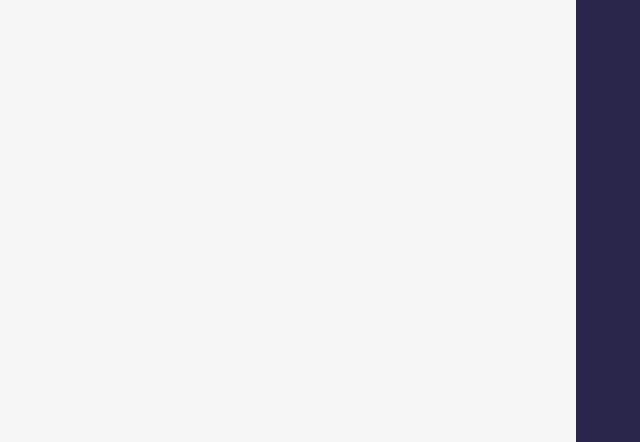
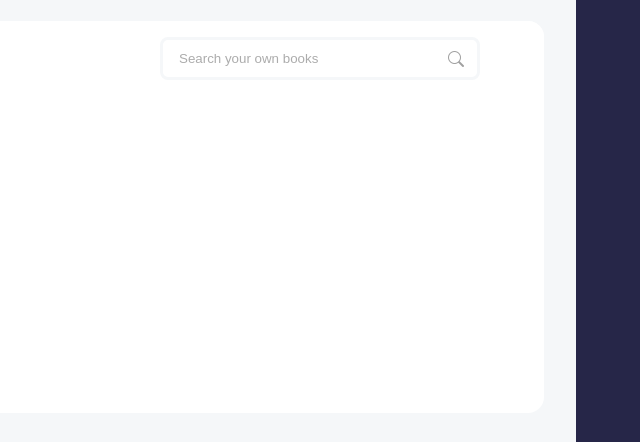
Before and after one commit to IDDER29/library-TheOdinProject, a plain HTML site: page index.html in a window 1280 px wide. Shown: the part 355-797 px from the top of the page, 488-1128 px from the left. Drawn offline with nearby package versions, Linux system fonts and the light colour scheme.

Commit message:
Add files via upload
Change number 4
Add user welcome interface with filter

```diff
--- a/index.html
+++ b/index.html
@@ -61,6 +61,16 @@
                 </div>
 
             </div>
+
+            <div class="library">
+                <div class="filter">
+                    <div class="input-grp">
+                        <i class="bi bi-search"></i>
+                        <input type="search" placeholder="Search your own books">
+                    </div>
+                </div>
+
+            </div>
         </main>
 
         <aside id="right-aside">
--- a/style.css
+++ b/style.css
@@ -147,6 +147,9 @@ nav {
 
 main {
     padding: 2rem;
+    display: flex;
+    flex-direction: column;
+    gap: 1.5rem;
 }
 
 .hello-cart {
@@ -182,3 +185,44 @@ main {
 
 
 }
+.library{
+    flex: 1;
+    background: #fff;
+    border-radius: 1rem;
+    overflow: hidden;
+}
+
+.filter{
+    display: flex;
+    justify-content: space-between;
+    align-items: center;
+    padding: 1rem 4rem;
+
+    background: #fff;
+
+    & .input-grp {
+        position: relative;
+        margin-left: auto;
+
+        & input {
+            width: 20rem;
+            border: 3px solid #f5f7f9;
+            padding: .7rem 1rem;
+            outline: 0;
+
+            border-radius: .5rem;
+
+            &::placeholder {
+                color: var(--text-color-400);
+            }
+        }
+
+        & i {
+            position: absolute;
+            right: 1rem;
+            top: 50%;
+            transform: translateY(-50%);
+            font-size: 1rem;
+        }
+    }
+}
```
